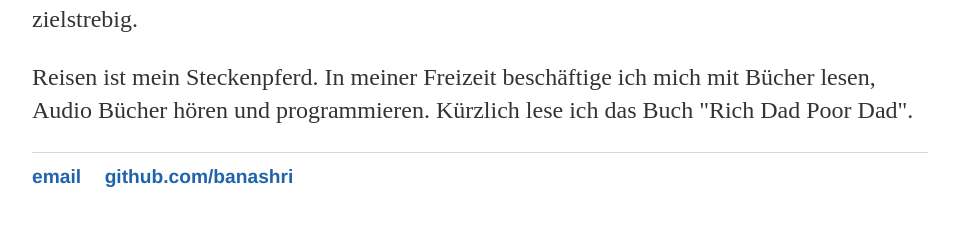
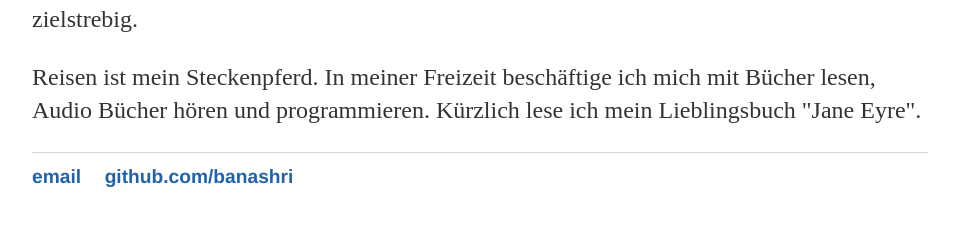
Before and after one commit to Banashri/banashri.github.io, a Jekyll site: the page built from about/index.html, in a window 1280 px wide. Shown: the part 521-747 px from the top of the page, without its empty margins (160-1115 px from the left). Built offline with Jekyll 4.4.1, drawn with Linux system fonts in a browser that asks for light colours.

Commit message:
Update index.html

```diff
--- a/about/index.html
+++ b/about/index.html
@@ -21,5 +21,5 @@
 
 	</p>
 
-<p>Reisen ist mein Steckenpferd. In meiner Freizeit beschäftige ich mich mit Bücher lesen, Audio Bücher hören und programmieren. Kürzlich lese ich das Buch "Rich Dad Poor Dad".</p>
+<p>Reisen ist mein Steckenpferd. In meiner Freizeit beschäftige ich mich mit Bücher lesen, Audio Bücher hören und programmieren. Kürzlich lese ich mein Lieblingsbuch "Jane Eyre".</p>
 </div>
```
